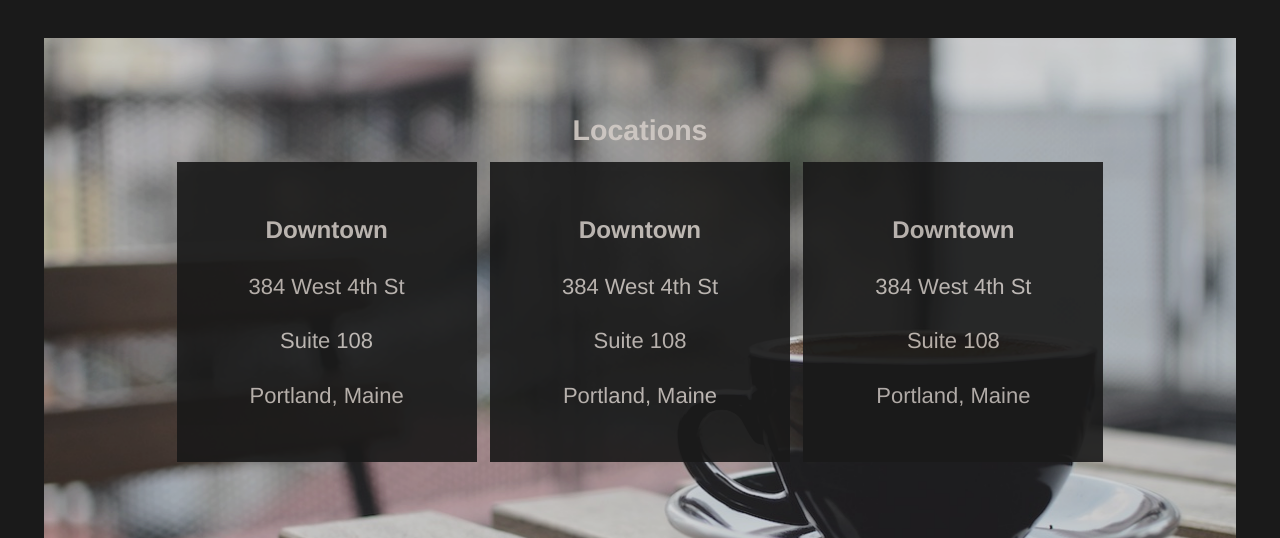
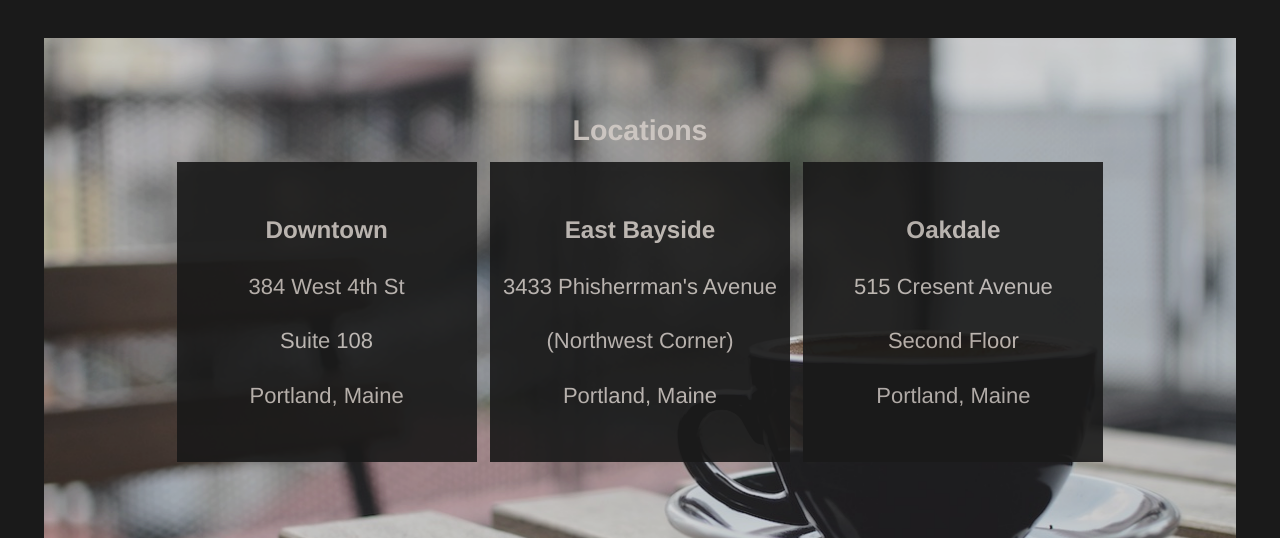
Before and after one commit to carlos-garcia98/tea-cozy, a plain HTML site: page index.html in a window 1280 px wide. Shown: the part 1608-2146 px from the top of the page. Drawn offline with Linux system fonts and the light colour scheme.

Commit message:
Update Addresses on locations section

```diff
--- a/index.html
+++ b/index.html
@@ -75,15 +75,15 @@
                 <p>Portland, Maine</p>
             </div>
             <div class="location">
-                <h3>Downtown</h3>
-                <p>384 West 4th St</p>
-                <p>Suite 108</p>
+                <h3>East Bayside</h3>
+                <p>3433 Phisherrman's Avenue</p>
+                <p>(Northwest Corner)</p>
                 <p>Portland, Maine</p>
             </div>
             <div class="location">
-                <h3>Downtown</h3>
-                <p>384 West 4th St</p>
-                <p>Suite 108</p>
+                <h3>Oakdale</h3>
+                <p>515 Cresent Avenue</p>
+                <p>Second Floor</p>
                 <p>Portland, Maine</p>
             </div>
         </div>
```
